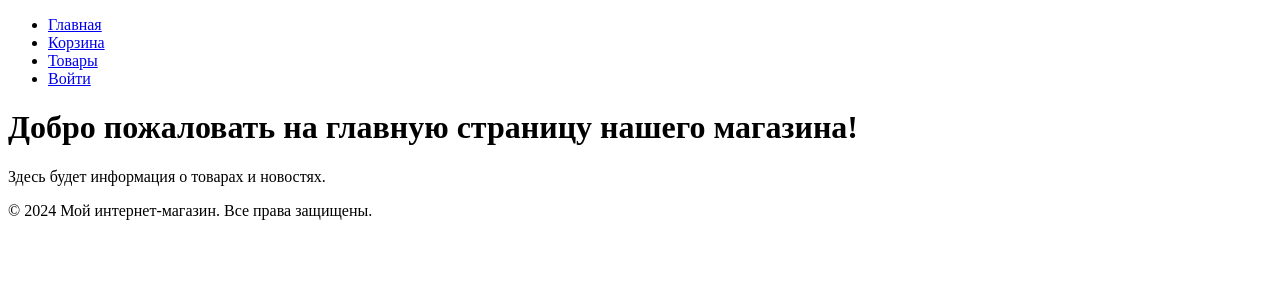
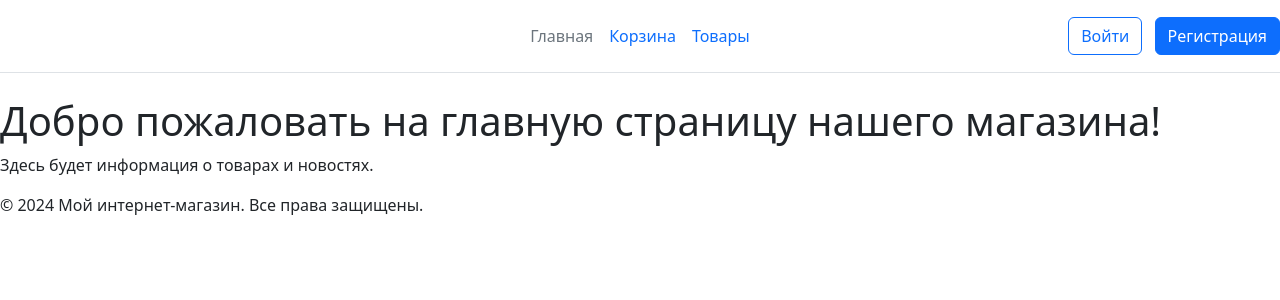
Before and after one commit to whtslv7837/musicstore, a Django app: page / in a window 1280 px wide. Shown: the top 300 px of the page. Run offline with Django 5.2, Linux system fonts and the light colour scheme.

Commit message:
добавил немного фронтенда

```diff
--- a/musicstore/accounts/urls.py
+++ b/musicstore/accounts/urls.py
@@ -1,5 +1,4 @@
 from django.urls import path
-from django.contrib.auth import views as auth_views
 from . import views
 
 urlpatterns = [
--- a/musicstore/main/static/styles.css
+++ b/musicstore/main/static/styles.css
@@ -0,0 +1,10 @@
+body{
+    margin: 0;
+    padding: 0;
+    font-size: 30px;
+}
+
+
+main{
+
+}
--- a/musicstore/main/templates/main/base.html
+++ b/musicstore/main/templates/main/base.html
@@ -6,23 +6,33 @@
     <title>{% block title %}Мой интернет-магазин{% endblock %}</title>
     {% load static %}
     <link rel="stylesheet" href="{% static 'styles.css' %}">
+    <link href="https://cdn.jsdelivr.net/npm/bootstrap@5.3.3/dist/css/bootstrap.min.css" rel="stylesheet" integrity="sha384-QWTKZyjpPEjISv5WaRU9OFeRpok6YctnYmDr5pNlyT2bRjXh0JMhjY6hW+ALEwIH" crossorigin="anonymous">
 </head>
 <body>
-    <header>
-        <nav>
-            <ul>
-                <li><a href="{% url 'home' %}">Главная</a></li>
-                <li><a href="{% url 'cart' %}">Корзина</a></li>
-                <li><a href="{% url 'product_list' %}">Товары</a></li>
-                <li>
-                {% if user.is_authenticated %}
-                    <a href="{% url 'logout' %}">Выйти</a>
-                {% else %}
-                    <a href="{% url 'login' %}">Войти</a>
-                {% endif %}
-                </li>
-            </ul>
-        </nav>
+
+
+    <header class="d-flex flex-wrap align-items-center justify-content-center justify-content-md-between py-3 mb-4 border-bottom">
+      <div class="col-md-3 mb-2 mb-md-0">
+        <a href="/" class="d-inline-flex link-body-emphasis text-decoration-none">
+          <svg class="bi" width="40" height="32" role="img" aria-label="Bootstrap"><use xlink:href="#bootstrap"></use></svg>
+        </a>
+      </div>
+
+      <ul class="nav col-12 col-md-auto mb-2 justify-content-center mb-md-0">
+        <li><a href="{% url 'home' %}" class="nav-link px-2 link-secondary">Главная</a></li>
+        <li><a href="{% url 'cart' %}" class="nav-link px-2">Корзина</a></li>
+        <li><a href="{% url 'product_list' %}" class="nav-link px-2">Товары</a></li>
+      </ul>
+
+      <div class="col-md-3 text-end">
+          {% if user.is_authenticated %}
+                <a href="{% url 'logout' %}" type="button" class="btn btn-outline-primary me-2">Выйти</a>
+
+          {% else %}
+                <a href="{% url 'login' %}" type="button" class="btn btn-outline-primary me-2">Войти</a>
+                <a href="{% url 'register' %}" type="button" class="btn btn-primary">Регистрация</a>
+          {% endif %}
+      </div>
     </header>
 
     <main>
```
